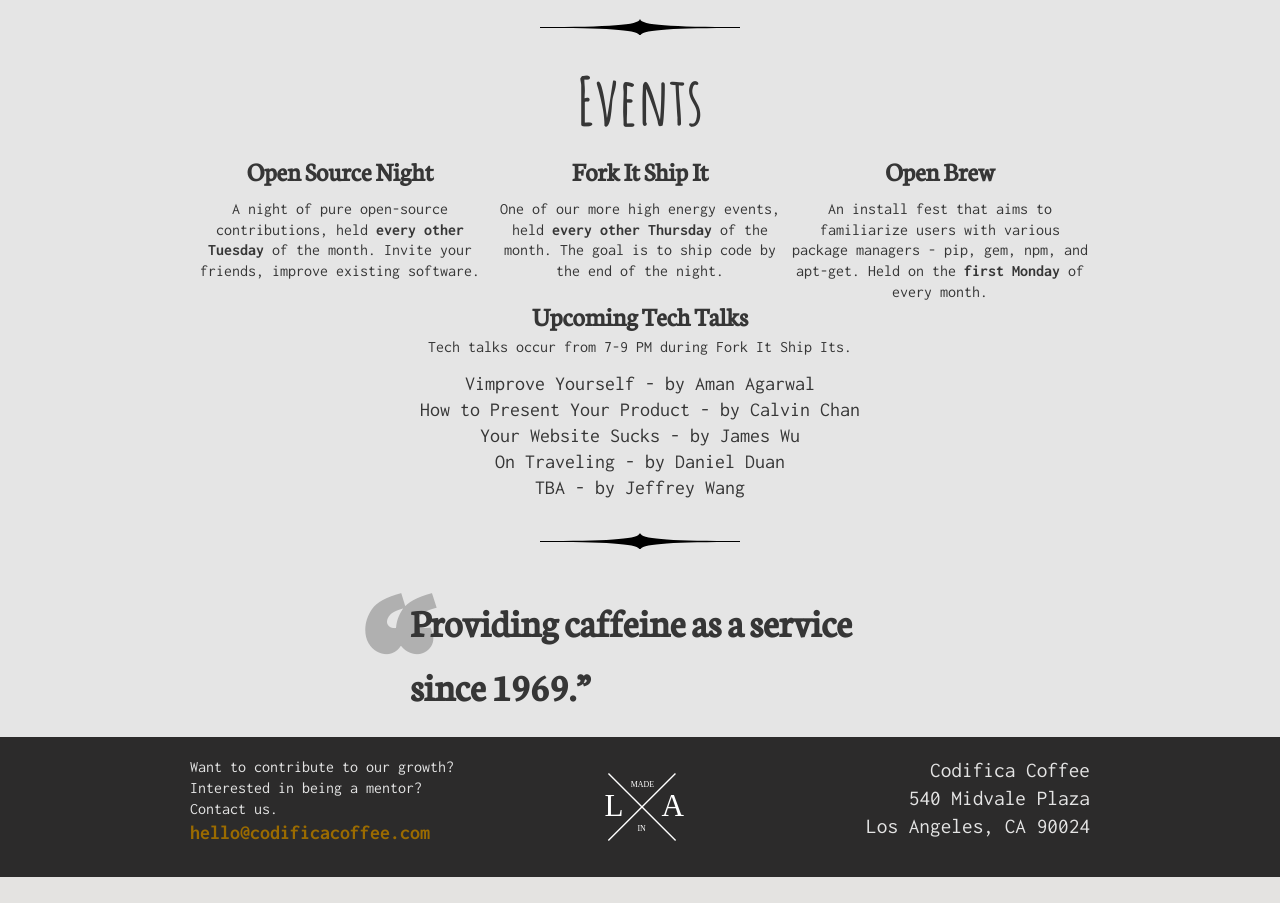
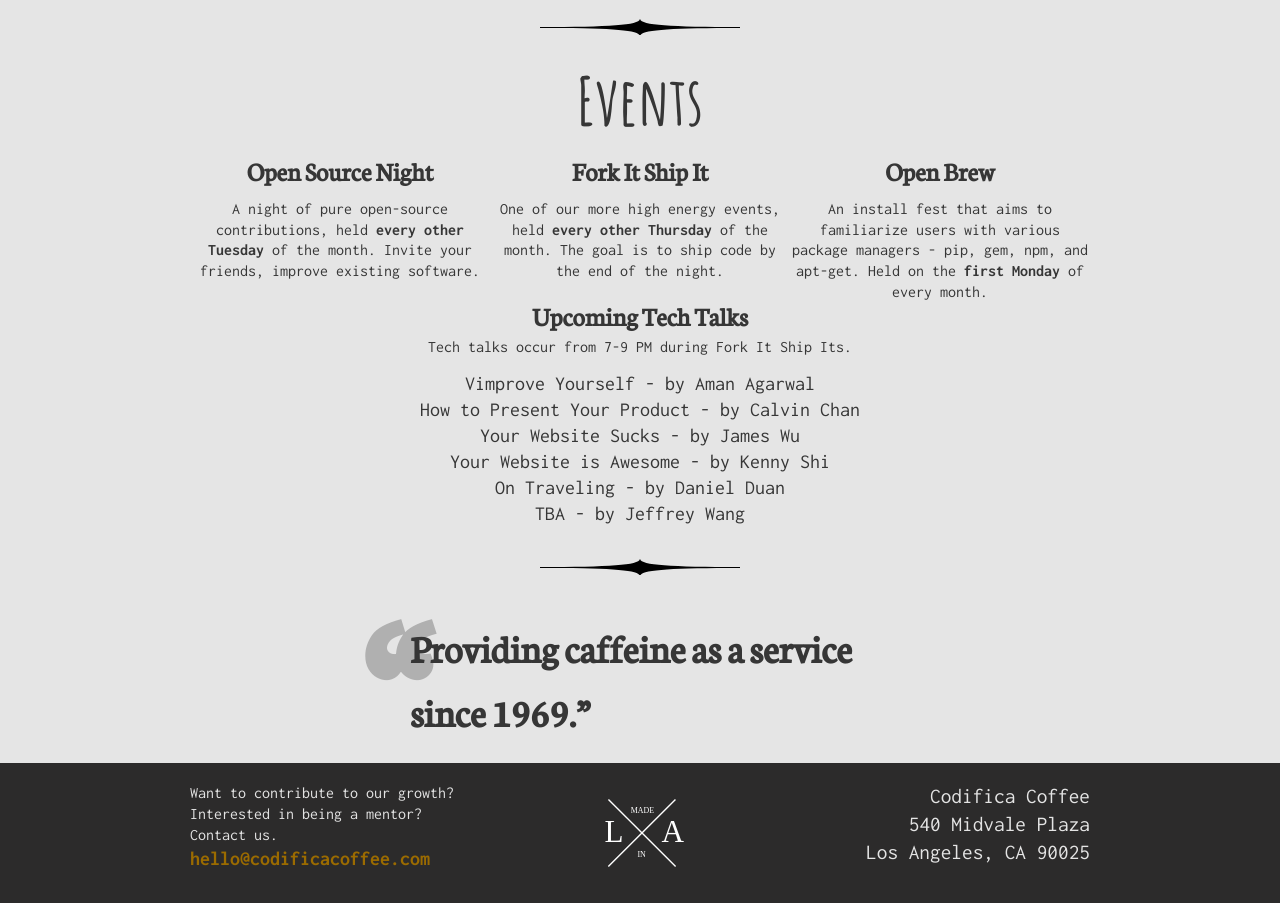
Before and after one commit to dastardlylemon/codifica, a PHP site: page / in a window 1280 px wide. Shown: the part 2298-3201 px from the top of the page. Before the commit the page ends 3175 px from the top, so only its background shows below. Run offline with PHP 8.4, Linux system fonts and the light colour scheme; some libraries are stand-ins or nearby versions.

Commit message:
Edited address; added Kenny Shi

```diff
--- a/index.html
+++ b/index.html
@@ -134,6 +134,7 @@
           <li>Vimprove Yourself - by Aman Agarwal</li>
           <li>How to Present Your Product - by Calvin Chan</li>
           <li>Your Website Sucks - by James Wu</li>
+          <li>Your Website is Awesome - by Kenny Shi</li>
           <li>On Traveling - by Daniel Duan</li>
           <li>TBA - by Jeffrey Wang</li>
         </ul>
@@ -155,7 +156,7 @@
       <div id="contact-right">
         Codifica Coffee<br>
         540 Midvale Plaza<br>
-        Los Angeles, CA 90024<br>
+        Los Angeles, CA 90025<br>
       </div>
     </div>
   </section>
--- a/index.php
+++ b/index.php
@@ -134,6 +134,7 @@
           <li>Vimprove Yourself - by Aman Agarwal</li>
           <li>How to Present Your Product - by Calvin Chan</li>
           <li>Your Website Sucks - by James Wu</li>
+          <li>Your Website is Awesome - by Kenny Shi</li>
           <li>On Traveling - by Daniel Duan</li>
           <li>TBA - by Jeffrey Wang</li>
         </ul>
@@ -155,7 +156,7 @@
       <div id="contact-right">
         Codifica Coffee<br>
         540 Midvale Plaza<br>
-        Los Angeles, CA 90024<br>
+        Los Angeles, CA 90025<br>
       </div>
     </div>
   </section>
```
